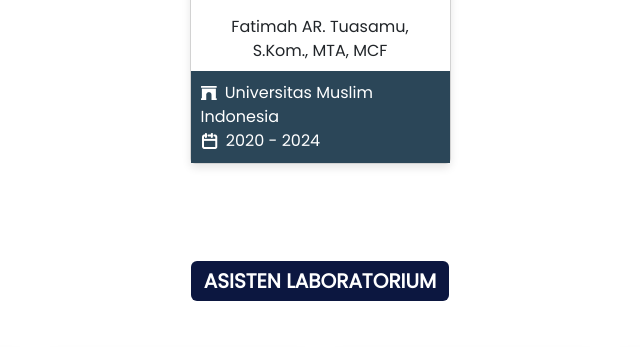
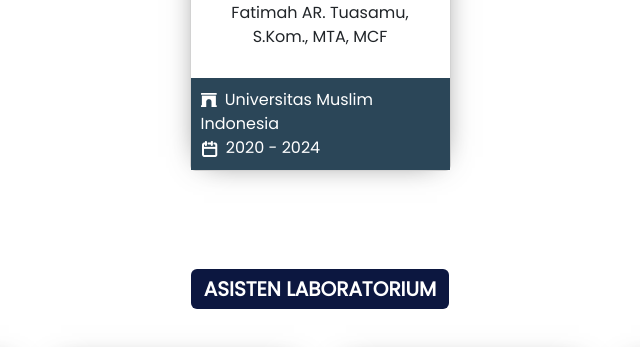
Before and after one commit to ICLabs-Fikom-UMI/si-sumber-daya-iclabs, a PHP site: page /tubesmvc/ in a window 1280 px wide. Shown: the part 1200-1547 px from the top of the page, without its empty margins (320-960 px from the left). Run offline with PHP 8.4, Linux system fonts and the light colour scheme; data comes from the database, SQL or seed files in the repository; data that the repository does not hold is empty; some libraries are stand-ins or nearby versions.

Commit message:
feat: Menghapus css redudant

```diff
--- a/public/asset/css/personal_css/style.css
+++ b/public/asset/css/personal_css/style.css
@@ -49,17 +49,14 @@
 }
 
 .card {
-  box-shadow: 0 4px 8px rgba(0, 0, 0, 0.1);
+  box-shadow: 0px 0px 31px -14px rgba(0, 0, 0, 0.75);
+  -webkit-box-shadow: 0px 0px 31px -14px rgba(0, 0, 0, 0.75);
+  -moz-box-shadow: 0px 0px 31px -14px rgba(0, 0, 0, 0.75);
   max-height: 500px;
 }
 
 .card-img {
   max-width: 100%;
-}
-
-.card-body {
-  text-align: center;
-  max-height: 72px;
 }
 
 .card-info-box {
@@ -136,7 +133,7 @@
 }
 
 .bgImage {
-  background-image: url("".BASEURL."/asset/image/background/startup.png");
+  background-image: url("http://localhost:8080/tubesmvc/public/asset/image/background/startup.png");
   background-position: 0px -300px;
   /* background-repeat: no-repeat; */
 }
@@ -154,18 +151,8 @@
   justify-content: center;
 }
 
-.card {
-  box-shadow: 0 4px 8px rgba(0, 0, 0, 0.1);
-  max-height: 500px;
-}
-
 .card-img {
   max-width: 100%;
-}
-
-.card-body {
-  text-align: center;
-  max-height: 72px;
 }
 
 .card-info-box {
```
